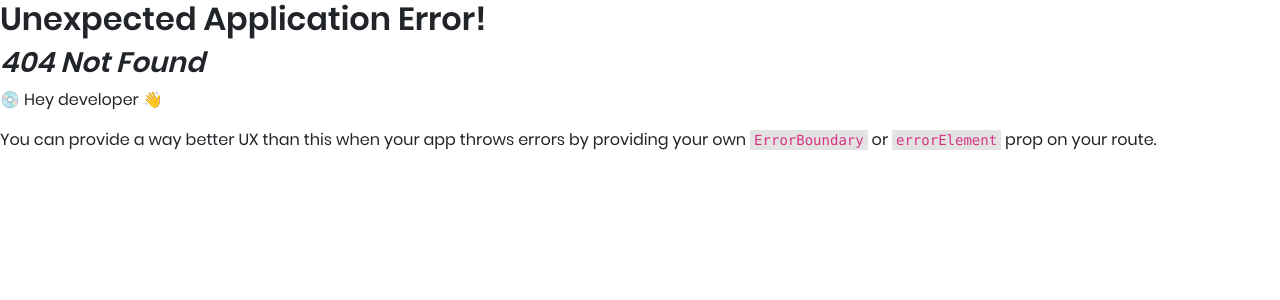
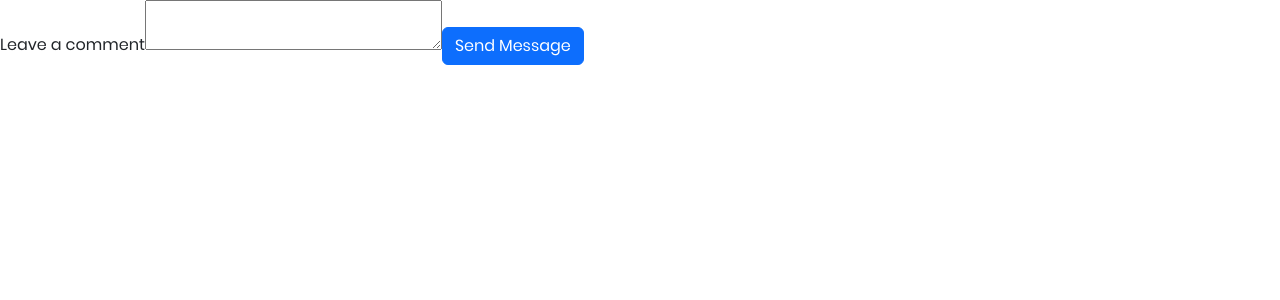
Before and after one commit to icywest/sc_signup, a React (Vite) app: page /comment/1 in a window 1280 px wide. Before the commit this address had no page. Shown: the top 300 px of the page. Built offline with nearby package versions, Linux system fonts and the light colour scheme.

Commit message:
Comments Linked with Students

```diff
--- a/src/client/App.jsx
+++ b/src/client/App.jsx
@@ -20,11 +20,13 @@ function App() {
         },
         body: JSON.stringify(formData)
       })
-      const {thoughts} = await request.json()
-      console.log(thoughts)
-      setThoughts(thoughts)
 
-      navigate('/welcome');
+      const newStudent = await request.json();
+      const studentId = newStudent.student_created[0].id;
+      console.log(newStudent);
+      console.log(studentId);
+
+      navigate(`/comment/${studentId}`);
 
     } catch(e) {
       console.log(e)
--- a/src/client/Comment.jsx
+++ b/src/client/Comment.jsx
@@ -1,10 +1,44 @@
 import { useState, useEffect } from "react";
 import {useForm} from "react-hook-form";
-import { useNavigate } from 'react-router-dom';
+import { useNavigate, useParams } from 'react-router-dom';
 import "./App.css";
 
 function Comment() {
+    const [comment, setComments] = useState([])
+    const {register, handleSubmit, formState:{errors}} = useForm({mode: "onChange"})
+    const navigate = useNavigate();
+    const { student_id } = useParams();
 
+    function processErrors(errors) {}
+
+    const processData = async (formData) => {
+        try {
+            const request = await fetch(`/api/comment/${student_id}`, {
+                method: "POST",
+                headers: {
+                    "Content-Type": "application/json",
+                },
+                body: JSON.stringify(formData)
+            })
+            const {comments} = await request.json()
+            console.log(comments)
+            setComments(comments)
+
+            //navigate('/welcome');
+
+        } catch(e) {
+            console.log(e)
+        }
+    }
+
+
+    return(
+        <form onSubmit={handleSubmit(processData, processErrors)}>
+            <label htmlFor="comment">Leave a comment</label>
+            <textarea id="comment" {...register("comment")}></textarea>
+            <button type="submit" className="btn btn-primary">Send Message</button>
+        </form>
+    )
 }
 
 export default Comment;
--- a/src/client/main.jsx
+++ b/src/client/main.jsx
@@ -8,6 +8,7 @@ import 'bootstrap/dist/js/bootstrap.bundle.min';
 import App from "./App";
 import Welcome from "./Welcome";
 import Students from "./Students";
+import Comment from "./Comment";
 
 const router = createBrowserRouter([
   {
@@ -19,6 +20,9 @@ const router = createBrowserRouter([
   }, {
     path: '/students',
     element: <Students/>
+  }, {
+  path: '/comment/:student_id?',
+    element: <Comment/>
   }
 ]);
 
--- a/src/server/sequelize-connection.js
+++ b/src/server/sequelize-connection.js
@@ -1,7 +1,7 @@
 import {Sequelize} from "sequelize";
 
 const connection = new Sequelize("sc_members_s25", "root", "patrick18", { //dbname, user, password
-    host: "localhost",
+    host: "signupdb.cdcq4yum09eb.us-east-1.rds.amazonaws.com",
     port: 3307,
     dialect: "mysql"
 });
```
Also changed, not shown: src/server/api.js (+30 -2 lines).
